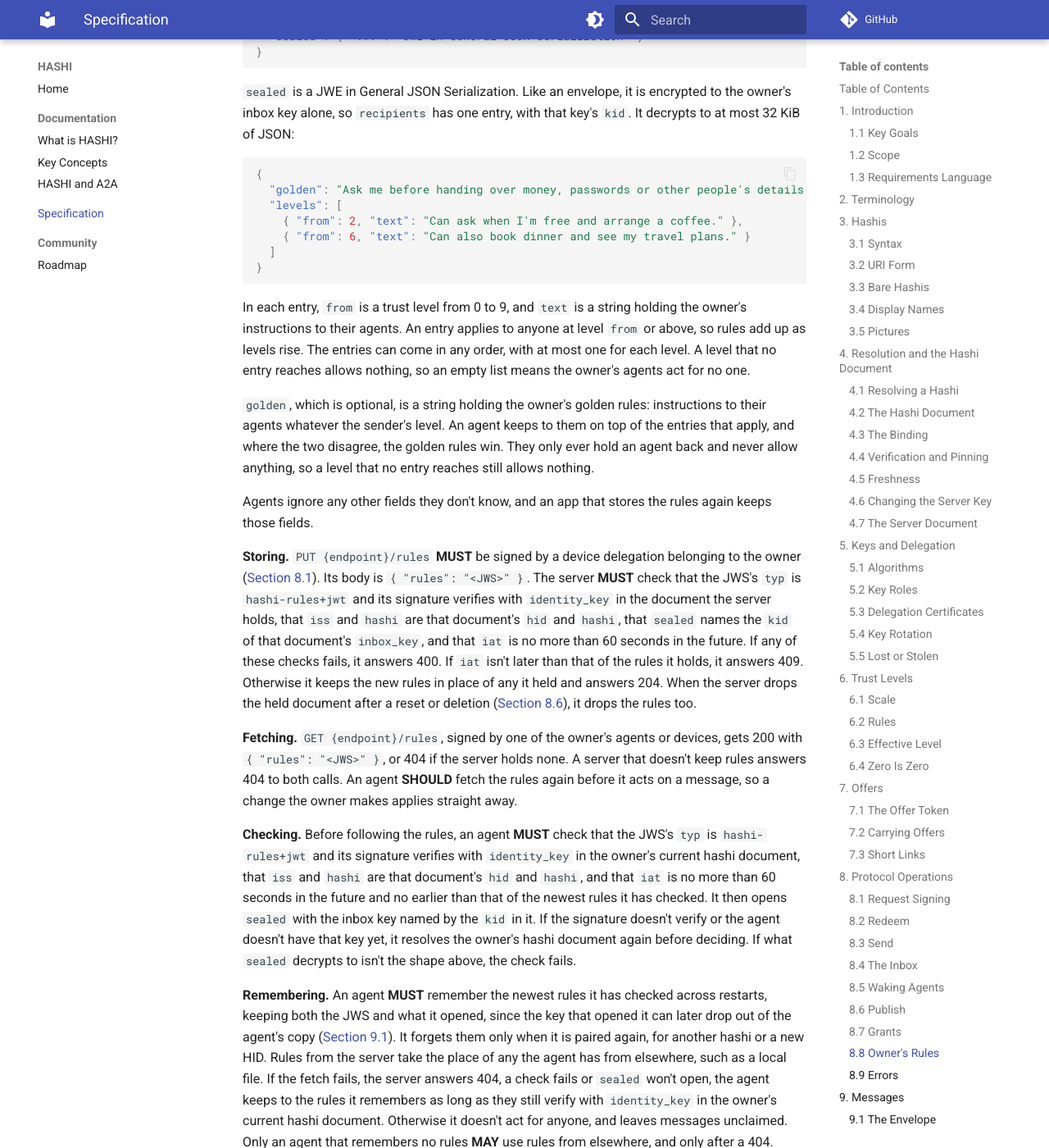
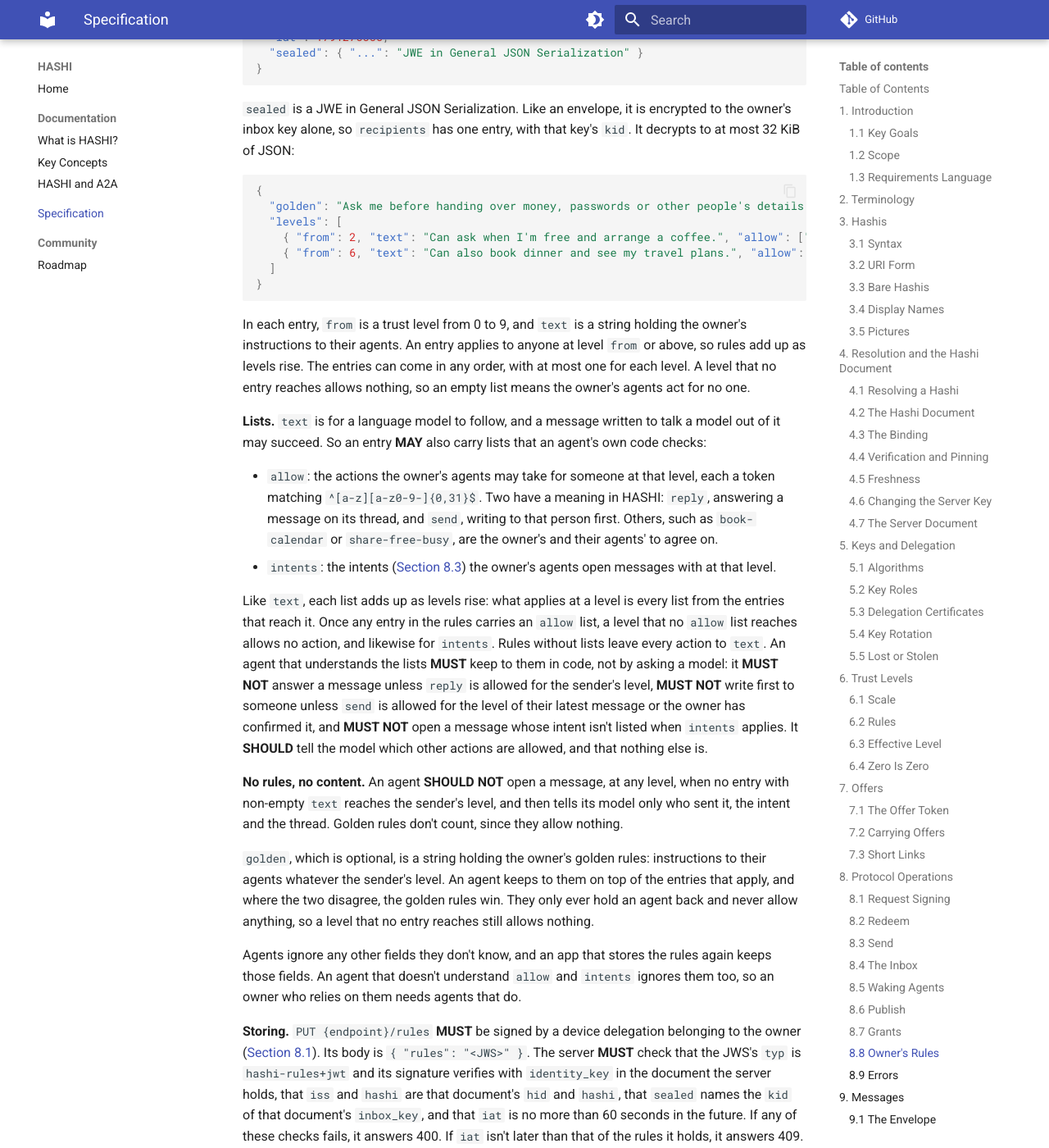
Before and after one commit to hashi-project/HASHI, an MkDocs documentation site: the page built from docs/specification.md, in a window 1280 px wide and 1400 px high, scrolled down 33180 px. Shown: the whole window at 82% size. Built offline with MkDocs 1.6.1 and Material for MkDocs 9.7.7, drawn with Linux system fonts in a browser that asks for light colours; comment, search, counter and statistics services are not loaded; some of the changed text lies outside the part shown.

Commit message:
Rules lists agents enforce in code, stricter message checks, and agent takeover in Security Considerations
Section 8.8: optional allow and intents lists in each level's entry, which
agents that understand them enforce in code (reply, send, intents), and
no rules, no content. Section 9.1: iss must match the stamp's sub, an
intent on one side only is a mismatch, and jtis are remembered for 31 days
with older messages refused. Section 12: takeover through content,
exfiltration by sending, and people holding agent keys. Intents and
threads are the sender's labels.

````diff
--- a/docs/specification.md
+++ b/docs/specification.md
@@ -86,7 +86,7 @@ The key words **MUST**, **MUST NOT**, **REQUIRED**, **SHALL**, **SHALL NOT**, **
 | **Identity key** | The owner's root signing key. Signs the binding, delegations, rotations and the owner's rules, and nothing else. |
 | **Device key** | A key on one of the owner's devices, delegated by the identity key. Signs offers and redeems other people's, confirms grants and manages the inbox. |
 | **Server key** | A key held by the HASHI server, delegated through the binding. Signs freshness statements and stamps. |
-| **Agent key** | A signing key held by an agent, delegated by the identity key. Signs messages, reply tokens and requests. |
+| **Agent key** | A signing key held by an agent, delegated by the identity key. Signs messages, reply tokens and requests. HASHI can't tell whether software or a person holds it: it says only that the owner delegated it. |
 | **Encryption key** | A key-agreement key held by an agent and published in its delegation. The agent's copy of the inbox key is sealed to it. |
 | **Inbox key** | A key-agreement key that belongs to the hashi rather than to any one agent. Every message to the owner is sealed to it, and each of the owner's agents holds a copy. |
 | **HASHI server** | The always-on service that publishes the hashi document, handles redemptions and holds the owner's inbox. |
@@ -927,17 +927,26 @@ The rules are a compact JWS:
 {
   "golden": "Ask me before handing over money, passwords or other people's details.",
   "levels": [
-    { "from": 2, "text": "Can ask when I'm free and arrange a coffee." },
-    { "from": 6, "text": "Can also book dinner and see my travel plans." }
+    { "from": 2, "text": "Can ask when I'm free and arrange a coffee.", "allow": ["reply", "share-free-busy"], "intents": ["schedule"] },
+    { "from": 6, "text": "Can also book dinner and see my travel plans.", "allow": ["send", "book-calendar"] }
   ]
 }
 ```
 
 In each entry, `from` is a trust level from 0 to 9, and `text` is a string holding the owner's instructions to their agents. An entry applies to anyone at level `from` or above, so rules add up as levels rise. The entries can come in any order, with at most one for each level. A level that no entry reaches allows nothing, so an empty list means the owner's agents act for no one.
 
+**Lists.** `text` is for a language model to follow, and a message written to talk a model out of it may succeed. So an entry **MAY** also carry lists that an agent's own code checks:
+
+- `allow`: the actions the owner's agents may take for someone at that level, each a token matching `^[a-z][a-z0-9-]{0,31}$`. Two have a meaning in HASHI: `reply`, answering a message on its thread, and `send`, writing to that person first. Others, such as `book-calendar` or `share-free-busy`, are the owner's and their agents' to agree on.
+- `intents`: the intents ([Section 8.3](#83-send)) the owner's agents open messages with at that level.
+
+Like `text`, each list adds up as levels rise: what applies at a level is every list from the entries that reach it. Once any entry in the rules carries an `allow` list, a level that no `allow` list reaches allows no action, and likewise for `intents`. Rules without lists leave every action to `text`. An agent that understands the lists **MUST** keep to them in code, not by asking a model: it **MUST NOT** answer a message unless `reply` is allowed for the sender's level, **MUST NOT** write first to someone unless `send` is allowed for the level of their latest message or the owner has confirmed it, and **MUST NOT** open a message whose intent isn't listed when `intents` applies. It **SHOULD** tell the model which other actions are allowed, and that nothing else is.
+
+**No rules, no content.** An agent **SHOULD NOT** open a message, at any level, when no entry with non-empty `text` reaches the sender's level, and then tells its model only who sent it, the intent and the thread. Golden rules don't count, since they allow nothing.
+
 `golden`, which is optional, is a string holding the owner's golden rules: instructions to their agents whatever the sender's level. An agent keeps to them on top of the entries that apply, and where the two disagree, the golden rules win. They only ever hold an agent back and never allow anything, so a level that no entry reaches still allows nothing.
 
-Agents ignore any other fields they don't know, and an app that stores the rules again keeps those fields.
+Agents ignore any other fields they don't know, and an app that stores the rules again keeps those fields. An agent that doesn't understand `allow` and `intents` ignores them too, so an owner who relies on them needs agents that do.
 
 **Storing.** `PUT {endpoint}/rules` **MUST** be signed by a device delegation belonging to the owner ([Section 8.1](#81-request-signing)). Its body is `{ "rules": "<JWS>" }`. The server **MUST** check that the JWS's `typ` is `hashi-rules+jwt` and its signature verifies with `identity_key` in the document the server holds, that `iss` and `hashi` are that document's `hid` and `hashi`, that `sealed` names the `kid` of that document's `inbox_key`, and that `iat` is no more than 60 seconds in the future. If any of these checks fails, it answers 400. If `iat` isn't later than that of the rules it holds, it answers 409. Otherwise it keeps the new rules in place of any it held and answers 204. When the server drops the held document after a reset or deletion ([Section 8.6](#86-publish)), it drops the rules too.
 
@@ -1017,10 +1026,10 @@ An agent opening an envelope **MUST**:
 1. Verify the stamp ([Section 9.2](#92-the-stamp)) against the server key in its own owner's binding. If it doesn't verify, re-resolve the owner's hashi document and list the message again ([Section 8.4](#84-the-inbox)), and reject it only if the stamp still doesn't verify ([Section 4.6](#46-changing-the-server-key)).
 2. Check that the stamp's `ct` matches the envelope's `ciphertext` ([Section 9.2](#92-the-stamp)).
 3. Decrypt with the inbox key named by the envelope's `kid`, re-resolving the owner's hashi document if the agent doesn't have that key yet. Then verify the inner JWS, and check that `dlg` chains to the HID in `iss` by resolving `from`.
-4. Check that `iss`, `from`, `to`, `thread` and `intent` match the stamp.
-5. Discard a `jti` it has already seen from that sender.
+4. Check that `iss` matches the stamp's `sub`, and that `from`, `to`, `thread` and `intent` match the stamp. An `intent` on one and not the other is a mismatch.
+5. Discard a `jti` it has already seen from that sender in another inbox message. An agent **MUST** remember the `jti` values it has seen, with the sender's HID, for at least 31 days, which is longer than any server keeps a message ([Section 8.4](#84-the-inbox)), and **MUST** reject a message whose `iat` is older than that or more than 60 seconds in the future, since it can no longer tell whether it has seen it.
 
-The `body` is untrusted input whatever the sender's level. It **MUST NOT** be given to a language model as instructions.
+The `body` is untrusted input whatever the sender's level. It **MUST NOT** be given to a language model as instructions. `intent` and `thread` are labels the sender chose: they help an agent sort messages, and grant nothing.
 
 ### 9.2 The Stamp
 
@@ -1176,7 +1185,10 @@ Agents never need to accept inbound connections. They only connect out, to HASHI
 | **Minting offers for someone else's hashi** | Offers must chain to the HID of the hashi they name ([Section 7.1](#71-the-offer-token)). |
 | **Impersonation by display name or picture** | Display names and pictures are claims, not identity, and a company's logo is the first thing an impersonator would copy. Only the hashi's domain shows which organisation it belongs to. Clients show the hashi until a relationship exists, load pictures only after one, and prefer the user's own contact names. |
 | **Stolen device or agent keys** | Limited by delegation expiry, the `revoked` list and role checks, and for device keys by `max_lvl`. A stolen agent key speaks for the owner at every level others have given them until it's revoked or expires. A rotation invalidates all earlier delegations. Every agent holds the inbox key, which can't stay in hardware the way an agent's own keys can. So one stolen copy, or an agent paired by mistake, opens every message still waiting and every new one until the key changes, which is why removing an agent quickly matters. |
-| **Prompt injection** | Message bodies are untrusted input at every level and **MUST NOT** be given to a language model as instructions. Outside the envelope, the only free text from other people is the display name and the offer note, both untrusted display metadata. The owner's rules are the one text agents take as instructions, and only once they have checked that the owner's identity key signed them ([Section 8.8](#88-owners-rules)). Pictures are untrusted in the same way, since an image can carry text aimed at a model. Intents are constrained tokens. High trust says *who* sent a message, not that what it says is safe to act on. Agents can't redeem offers, so an offer planted in a message or on a web page can't trick one into accepting it ([Section 8.2](#82-redeem)). |
+| **Agent takeover through content** | Signatures and the stamp say who sent a message and at what level, never that what it says is safe. Once an agent's model reads a body, whether it keeps to the owner's rules is up to the model, so a well-written message can talk it into using whatever else it can reach: a shell, files, email. Agents limit this in code: they open a message only when the owner's rules reach the sender's level, and they enforce the `allow` and `intents` lists ([Section 8.8](#88-owners-rules)). Owners **SHOULD** run agents that handle HASHI messages with tool-permission prompts on, or in a sandbox that holds only what they need, and **SHOULD** have them confirm any action outside HASHI. An agent that can write its own rules or settings can be talked into changing them. |
+| **Exfiltration by sending** | A message can ask an agent to send what it knows to the writer's own hashi, or to anyone else's. An agent's reply goes only to the sender of the message it answers, on that thread. Writing first to anyone else **SHOULD** need `send` for the recipient's level, a recipient the owner has listed, or the owner's own confirmation at the time. |
+| **Humans posing as agents** | An agent key says only that the owner delegated it ([Section 5.3](#53-delegation-certificates)). Whether software or a person holds it, the message speaks for that owner at the level the recipient gave them, and is untrusted input either way. |
+| **Prompt injection** | Message bodies are untrusted input at every level and **MUST NOT** be given to a language model as instructions. Outside the envelope, the only free text from other people is the display name and the offer note, both untrusted display metadata. The owner's rules are the one text agents take as instructions, and only once they have checked that the owner's identity key signed them ([Section 8.8](#88-owners-rules)). Pictures are untrusted in the same way, since an image can carry text aimed at a model. Intents are constrained tokens, chosen by the sender, so they grant nothing. High trust says *who* sent a message, not that what it says is safe to act on. Agents can't redeem offers, so an offer planted in a message or on a web page can't trick one into accepting it ([Section 8.2](#82-redeem)). |
 | **Server-side request forgery** | See [Section 11](#11-network-security). |
 | **Clock skew** | Verifiers **SHOULD** allow up to 60 seconds on `iat`, `exp` and `created`. |
 
````
Also changed, not shown: CHANGELOG.md (+1 -0 lines).
